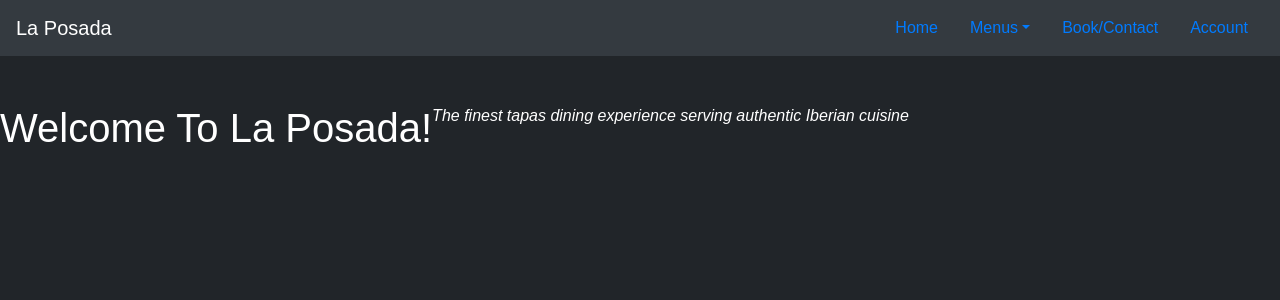
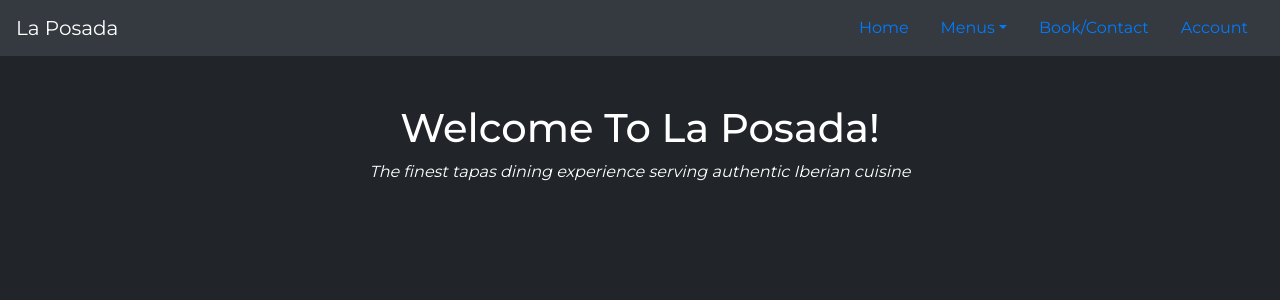
Before and after one commit to mykki92/CI_PP4-LA-POSADA, a Django app: page / in a window 1280 px wide. Shown: the top 300 px of the page. Run offline with Django 3.2, Linux system fonts and the light colour scheme.

Commit message:
Rename food menu to tapas menu and edit the associated views and urls

```diff
--- a/home/templates/home/index.html
+++ b/home/templates/home/index.html
@@ -5,10 +5,10 @@
 {% block content %}
 
 <div class="container-fluid">
-    <div class="row text-center mt-5">
-        <h1>Welcome To La Posada!</h1>
-
-        <p><em>The finest tapas dining experience serving authentic Iberian cuisine</em></p>
+    <div class="row d-flex justify-content-center">
+        <div class="col-sm-8 mt-5 mb-5">
+            <h1 class="text-center">Welcome To La Posada!</h1>
+            <p class="text-center"><em>The finest tapas dining experience serving authentic Iberian cuisine</em></p>
     </div>
 </div>
 
--- a/la_posada/urls.py
+++ b/la_posada/urls.py
@@ -15,7 +15,7 @@ Including another URLconf
 """
 from django.contrib import admin
 from django.urls import path, include
-from menus.views import food_menu, drink_menu
+from menus.views import tapas_menu, drink_menu
 
 urlpatterns = [
     path('admin/', admin.site.urls),
--- a/menus/templates/menus/food_menu.html
+++ b/menus/templates/menus/tapas_menu.html
@@ -5,7 +5,7 @@
 <div class="container-fluid">
     <div class="row d-flex justify-content-center">
         <div class="col-sm-8 mt-5 mb-5">
-            <h1 class="text-center">Food Menu</h1>
+            <h1 class="text-center">Tapas Menu</h1>
         </div>
     </div>
 </div>
--- a/menus/urls.py
+++ b/menus/urls.py
@@ -3,6 +3,6 @@ from menus import views
 
 # Urls for the food and drinks menu
 urlpatterns = [
-    path('food_menu', views.food_menu, name='food_menu'),
+    path('tapas_menu', views.tapas_menu, name='tapas_menu'),
     path('drink_menu', views.drink_menu, name='drink_menu'),
 ]
--- a/menus/views.py
+++ b/menus/views.py
@@ -5,8 +5,8 @@ from django.views import generic
 # Create your views here.
 
 
-def food_menu(request):
-    return render(request, 'menus/food_menu.html')
+def tapas_menu(request):
+    return render(request, 'menus/tapas_menu.html')
 
 
 def drink_menu(request):
--- a/static/css/style.css
+++ b/static/css/style.css
@@ -1,3 +1,6 @@
+@import url('https://fonts.googleapis.com/css2?family=Montserrat:wght@300;400;500&display=swap');
+
+
 body {
     background-color: #212529;
     font-family: 'Montserrat', sans-serif;
--- a/templates/base.html
+++ b/templates/base.html
@@ -9,7 +9,7 @@
     <meta name="description" content="The finest tapas dining experience serving authentic Iberian cuisine">
     <meta name="keywords" content="tapas, restaurant, bar, table booking, tapas menu">
     <meta name="author" content="Michael Roberts">
-    <!-- favicon -->
+    <!-- Favicon -->
     <link rel="icon" type="image/xicon" href="{% static 'favicon/favicon.ico' %}">
     <!-- Bootstrap 4.6 -->
     <link rel="stylesheet" href="https://cdn.jsdelivr.net/npm/bootstrap@4.6.2/dist/css/bootstrap.min.css" integrity="sha384-xOolHFLEh07PJGoPkLv1IbcEPTNtaed2xpHsD9ESMhqIYd0nLMwNLD69Npy4HI+N" crossorigin="anonymous">
@@ -18,6 +18,7 @@
     <title>La Posada</title>
 </head>
 <body>
+    <!-- Navbar with page links -->
     <nav class="navbar navbar-dark bg-dark">
         <a class="navbar-brand" href="{% url 'home' %}">La Posada</a>
         <ul class="nav justify-content-center">
@@ -28,7 +29,7 @@
                 <a class="nav-link dropdown-toggle" data-toggle="dropdown" href="#" role="button" aria-expanded="false">Menus</a>
                 <div class="dropdown-menu">
                     <!-- Menu dropdown to food and drink menus-->
-                    <a class="dropdown-item" href="{% url 'food_menu' %}">Food Menu</a>
+                    <a class="dropdown-item" href="{% url 'tapas_menu' %}">Tapas Menu</a>
                     <a class="dropdown-item" href="{% url 'drink_menu' %}">Drinks Menu</a>
                 </div>
             </li>
```
